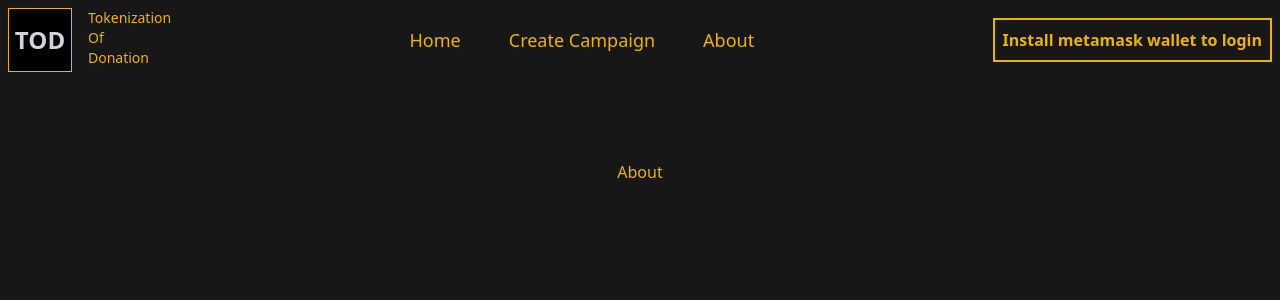
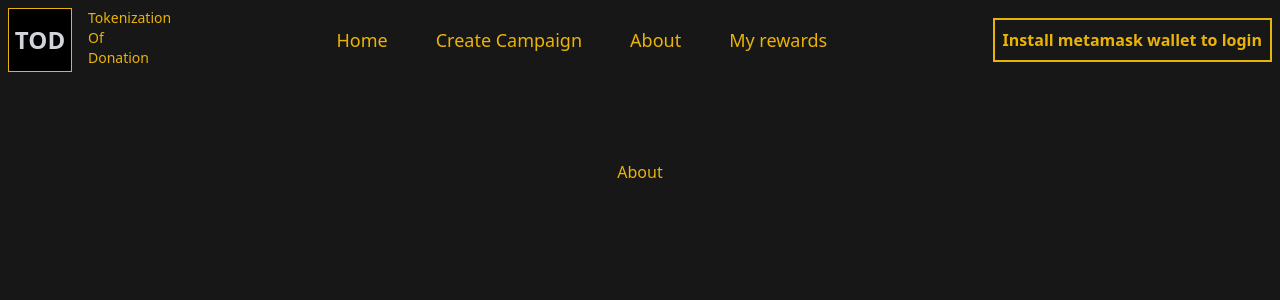
Before and after one commit to screamodev/tokenization-of-donation, a React (Create React App) app in the folder client/: page /about in a window 1280 px wide. Shown: the top 300 px of the page. Built offline with nearby package versions, Linux system fonts and the light colour scheme.

Commit message:
Add nft reward page to app and header

```diff
--- a/client/src/components/App/App.tsx
+++ b/client/src/components/App/App.tsx
@@ -9,6 +9,7 @@ import { EthProvider } from '../../contexts/EthContext';
 import { CreateCampaignPage } from '../../pages/CreateCampaignPage/CreateCampaignPage';
 import { AboutPage } from '../../pages/AboutPage/AboutPage';
 import { CampaignPage } from '../../pages/CampaignPage/CampaignPage';
+import { MyNftRewardsPage } from '../../pages/MyNftRewardsPage/MyNftRewardsPage';
 
 export const App: FC = () => {
   console.log(1);
@@ -21,6 +22,7 @@ export const App: FC = () => {
           <Route path="/campaign/:id" element={<CampaignPage />} />
           <Route path="/create-campaign" element={<CreateCampaignPage />} />
           <Route path="/about" element={<AboutPage />} />
+          <Route path="/my-rewards" element={<MyNftRewardsPage />} />
         </Routes>
       </BrowserRouter>
     </EthProvider>
--- a/client/src/components/Header/Header.tsx
+++ b/client/src/components/Header/Header.tsx
@@ -25,6 +25,7 @@ export const Header: FC = () => {
         <Link to="/" className="header-navbar-item">Home</Link>
         <Link to="/create-campaign" className="header-navbar-item">Create Campaign</Link>
         <Link to="/about" className="header-navbar-item">About</Link>
+        <Link to="/my-rewards" className="header-navbar-item">My rewards</Link>
       </nav>
 
       <div className="header-authorization">
```
